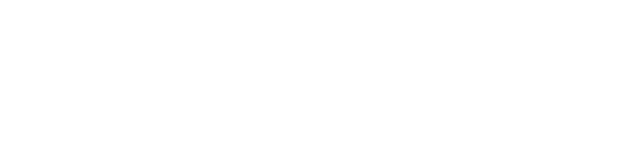
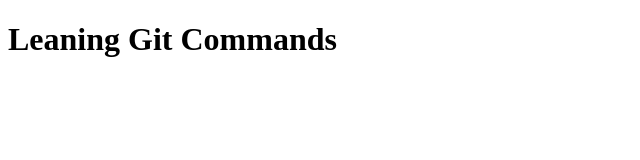
Before and after one commit to Himanshu-Narula/IL-2, a plain HTML site: page index.html in a window 1280 px wide. Shown: the whole page, without its empty margins (0-640 px from the left). Drawn offline with Linux system fonts and the light colour scheme.

Commit message:
Added New Header

```diff
--- a/index.html
+++ b/index.html
@@ -6,6 +6,6 @@
     <title>Document</title>
 </head>
 <body>
-
+    <h1>Leaning Git Commands</h1>
 </body>
 </html>
```
